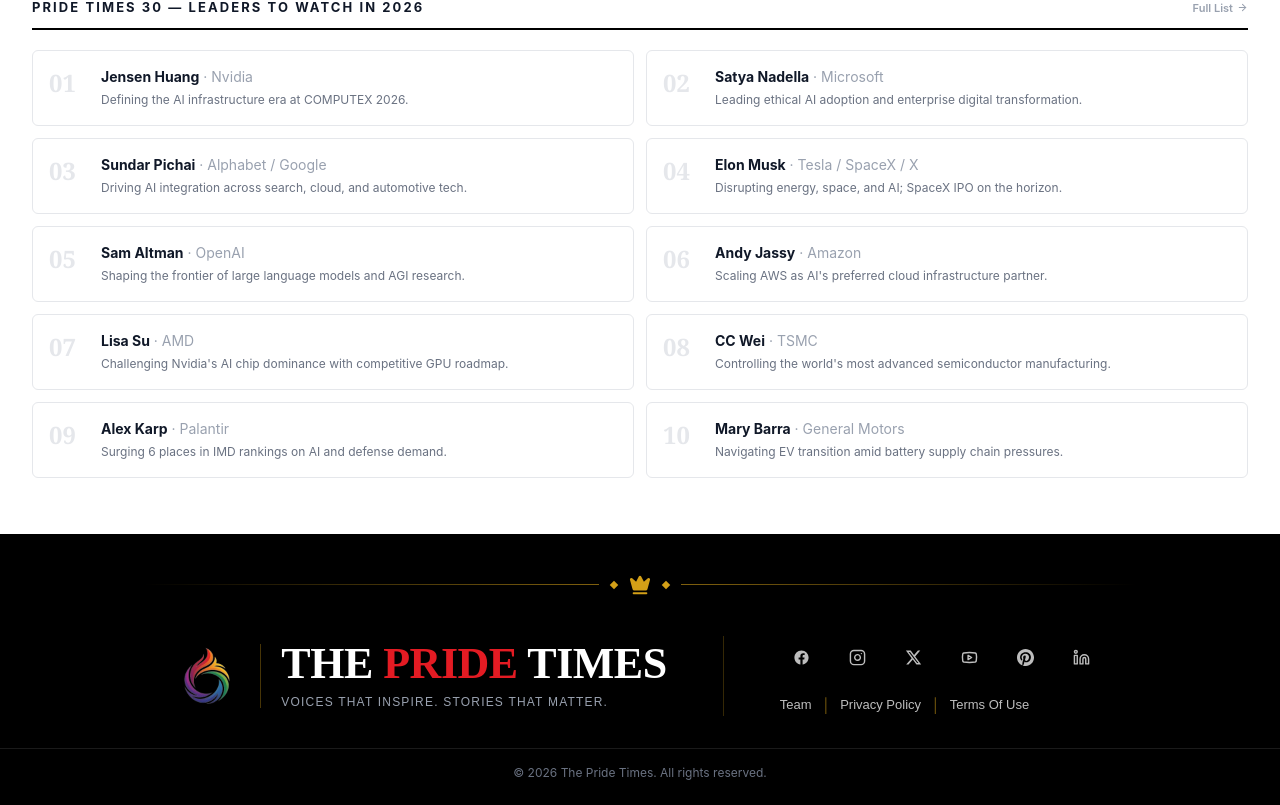
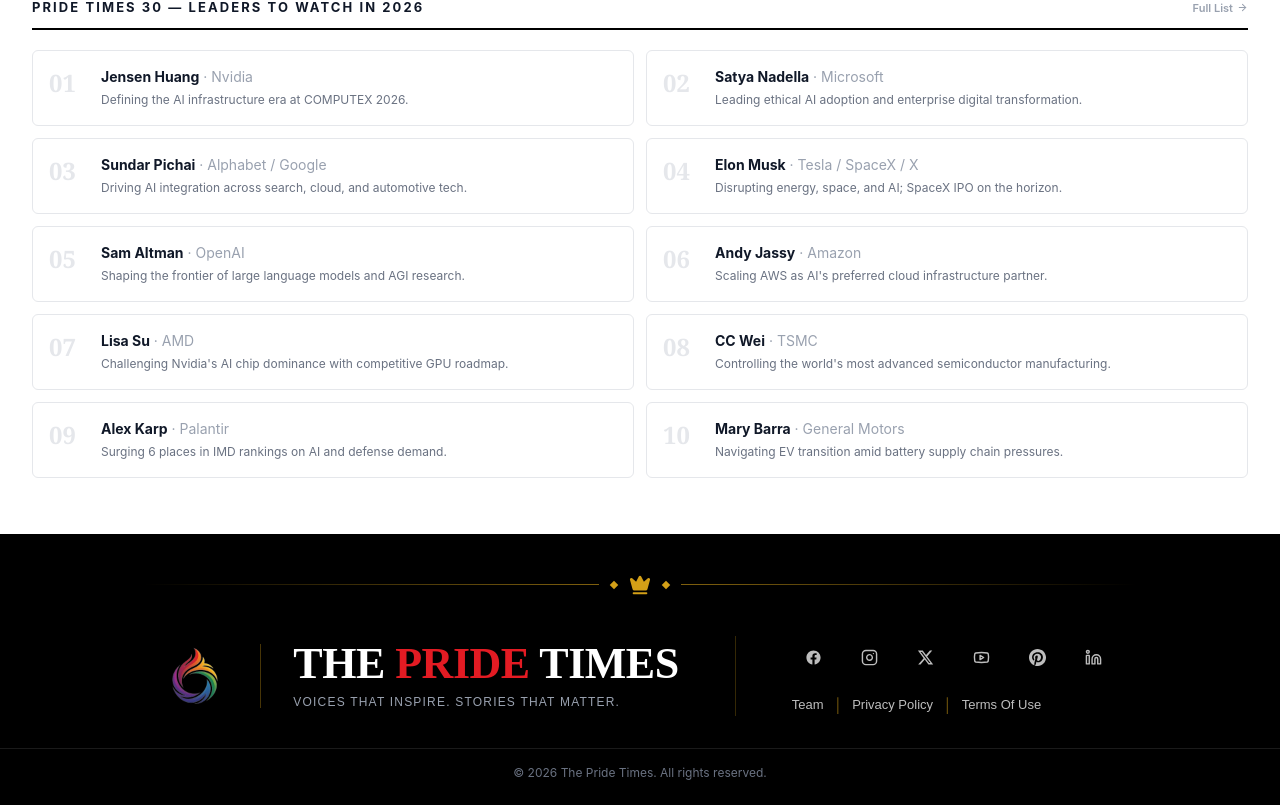
Before and after one commit to abhay-08121999/Abhay-news-paper, a React (Vite) app: page / in a window 1280 px wide. Shown: the part 2301-3106 px from the top of the page. Built offline with nearby package versions, Linux system fonts and the light colour scheme; no server answers.

Commit message:
Update Footer.tsx

```diff
--- a/src/app/components/Footer.tsx
+++ b/src/app/components/Footer.tsx
@@ -1,4 +1,3 @@
-
 import { Link } from "react-router";
 import {
   Crown,
@@ -177,7 +176,7 @@ export function Footer() {
           ====================================== */}
           <Link
             to="/"
-            className="flex items-center gap-5 flex-shrink-0"
+            className="flex items-center gap-8 flex-shrink-0"
           >
 
             {/* Logo */}
```
